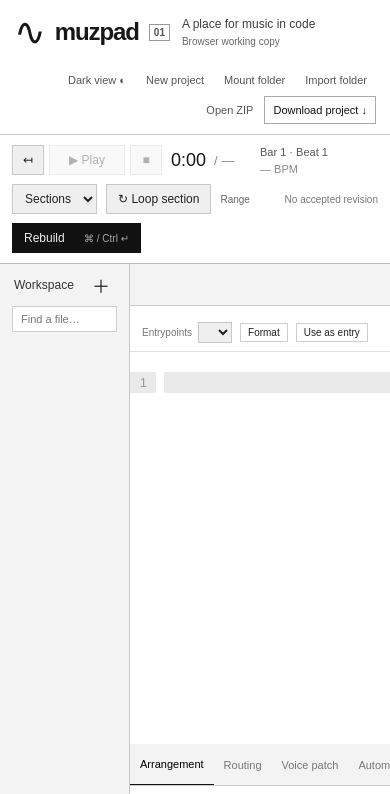
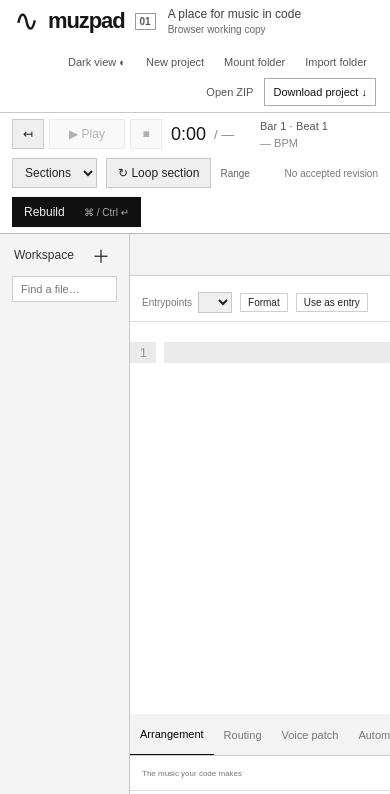
Before and after one commit to apage43/muzpad, a website built with Vite: page index.html in a window 390 px wide. Shown: the top 794 px of the page. Built offline with nearby package versions, Linux system fonts and the light colour scheme; files whose address does not match are found by name.

Commit message:
Tighten header, transport, and status bar spacing
Reduce idle application chrome by 61 vertical pixels and trim pane footer padding. Keep diagnostics expandable and transport controls accessible at narrower desktop widths.

```diff
--- a/src/style.css
+++ b/src/style.css
@@ -182,16 +182,16 @@ input::placeholder {
   flex-direction: column;
 }
 .topbar {
-  height: 64px;
+  height: 48px;
   flex-shrink: 0;
   border-bottom: 1px solid var(--c-383838);
   display: flex;
   align-items: center;
-  padding: 0 20px;
+  padding: 0 14px;
   gap: 24px;
 }
 .brand {
-  font-size: 24px;
+  font-size: 22px;
   letter-spacing: -1.1px;
   font-weight: 600;
   display: flex;
@@ -200,8 +200,9 @@ input::placeholder {
   min-width: 158px;
 }
 .brand-mark {
-  font-size: 38px;
+  font-size: 30px;
   font-weight: 400;
+  line-height: 1;
 }
 .alpha {
   font-size: 10px;
@@ -230,11 +231,11 @@ input::placeholder {
   color: var(--c-eee);
 }
 .transport {
-  min-height: 62px;
+  min-height: 46px;
   display: flex;
   align-items: center;
   gap: 14px;
-  padding: 10px 20px;
+  padding: 6px 14px;
   border-bottom: 1px solid var(--c-444);
   flex-wrap: wrap;
 }
@@ -450,7 +451,7 @@ input::placeholder {
 .explorer-foot {
   font-size: 9px;
   color: var(--c-777);
-  padding: 16px 12px;
+  padding: 10px 12px;
   border-top: 1px solid var(--c-262626);
   line-height: 1.6;
 }
@@ -629,7 +630,7 @@ input::placeholder {
 .source-foot {
   display: flex;
   justify-content: space-between;
-  padding: 10px 12px;
+  padding: 6px 12px;
   border-top: 1px solid var(--c-262626);
   font-size: 9px;
   color: var(--c-777);
@@ -815,7 +816,7 @@ dd {
   height: 70px;
 }
 .diagnostics {
-  min-height: 57px;
+  min-height: 28px;
   max-height: 190px;
   border-top: 1px solid var(--c-444);
   flex-shrink: 0;
@@ -826,7 +827,7 @@ dd {
   display: flex;
   align-items: center;
   gap: 15px;
-  padding: 12px 16px;
+  padding: 7px 12px;
   font-size: 10px;
 }
 #build-state {
@@ -840,7 +841,7 @@ dd {
   color: var(--c-999);
 }
 #diagnostic-list {
-  padding: 0 16px 8px;
+  padding: 0 12px 8px;
   color: var(--c-bbb);
   font-size: 11px;
   line-height: 1.6;
@@ -988,7 +989,7 @@ dialog form > div {
   }
   .topbar {
     height: auto;
-    padding: 14px;
+    padding: 6px 12px;
     flex-wrap: wrap;
   }
   .project-title {
@@ -999,7 +1000,7 @@ dialog form > div {
     justify-content: space-between;
   }
   .transport {
-    padding: 10px 12px;
+    padding: 6px 12px;
   }
   .workspace {
     grid-template-columns: 130px minmax(0, 1fr);
@@ -1042,7 +1043,7 @@ dialog form > div {
     min-width: 80px;
   }
   .diagnostics {
-    min-height: 60px;
+    min-height: 28px;
   }
   dl {
     grid-template-columns: 1fr;
@@ -1133,7 +1134,7 @@ dialog form > div {
   display: block;
   font-size: 10px;
   color: var(--c-999);
-  margin-top: 5px;
+  margin-top: 3px;
 }
 .topbar {
   gap: 16px;
@@ -1223,8 +1224,8 @@ select:focus-visible {
 @media (max-width: 1100px) {
   .topbar {
     height: auto;
-    min-height: 64px;
-    padding: 10px 14px;
+    min-height: 48px;
+    padding: 6px 14px;
     flex-wrap: wrap;
     gap: 12px;
   }
```
